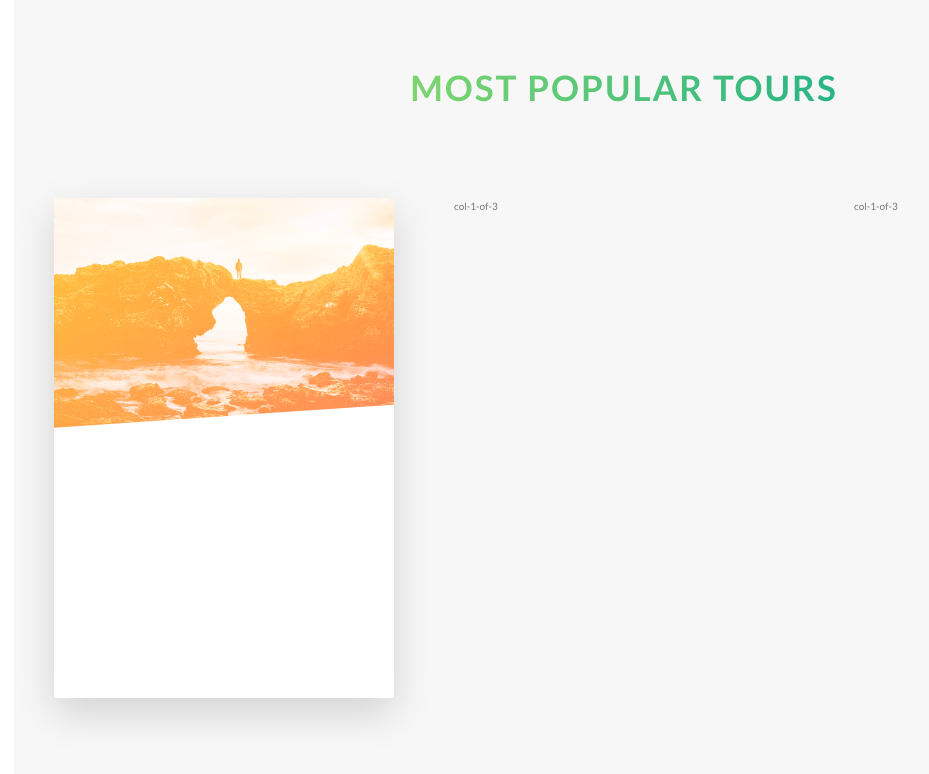
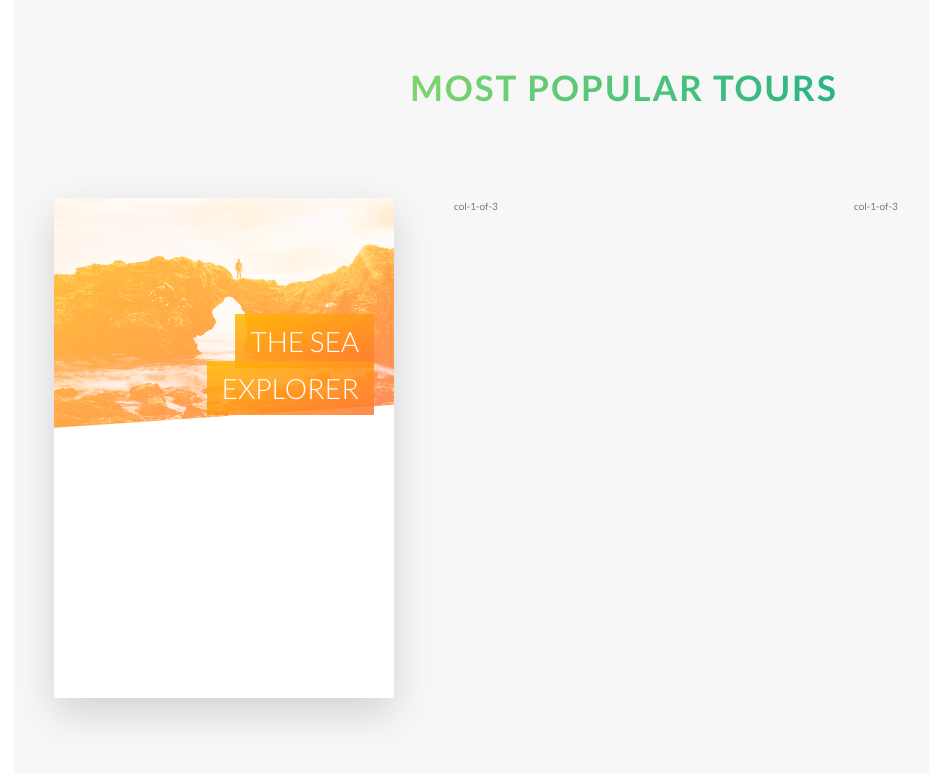
Before and after one commit to kostagrin/Natours, a website: page index.html in a window 1280 px wide. Shown: the part 2192-2966 px from the top of the page, without its empty margins (16-945 px from the left). Drawn offline with Linux system fonts and the light colour scheme.

Commit message:
Style h4 element on front-side of a card in section-tours.

```diff
--- a/index.html
+++ b/index.html
@@ -109,9 +109,12 @@
                             <div class="card__picture card__picture--1">
                                 &nbsp;
                             </div>
-                            <div class="card__heading">
+                            <h4 class="card__heading">
+                                <span class="card__heading-span card__heading-span--1">
 
-                            </div>
+                                    The sea explorer
+                                </span>
+                            </h4>
                             <div class="card__details">
 
                             </div>
--- a/sass/components/_card.scss
+++ b/sass/components/_card.scss
@@ -15,7 +15,6 @@
         border-radius: 3px;
         overflow: hidden;
         box-shadow: 0 1.5rem 4rem rgba(#000, .15);
-        font-size: 2rem;
         backface-visibility: hidden;
         -moz-backface-visibility: hidden;
         -webkit-backface-visibility: hidden;
@@ -53,11 +52,35 @@
         &--1 {
             background-image: linear-gradient(to right bottom, $color-secondary-light, $color-secondary-dark), url(../img/nat-5.jpg);
         }
+
         &--2 {
             background-image: url(../img/nat-5.jpg);
         }
+
         &--3 {
             background-image: url(../img/nat-5.jpg);
         }
     }
+
+    &__heading {
+        font-size: 2.8rem;
+        font-weight: 300;
+        text-transform: uppercase;
+        text-align: right;
+        color: #fff;
+        width: 75%;
+        position: absolute;
+        top: 12rem;
+        right: 2rem;
+    }
+
+    &__heading-span {
+        padding: 1rem 1.5rem;
+        box-decoration-break: clone;
+        -webkit-box-decoration-break: clone;
+
+        &--1 {
+            background-image: linear-gradient(to right bottom, rgba($color-secondary-light, .85), rgba($color-secondary-dark, .85));
+        }
+    }
 }
```
Also changed, not shown: css/style.css, sass/main.css, 1 other file.
